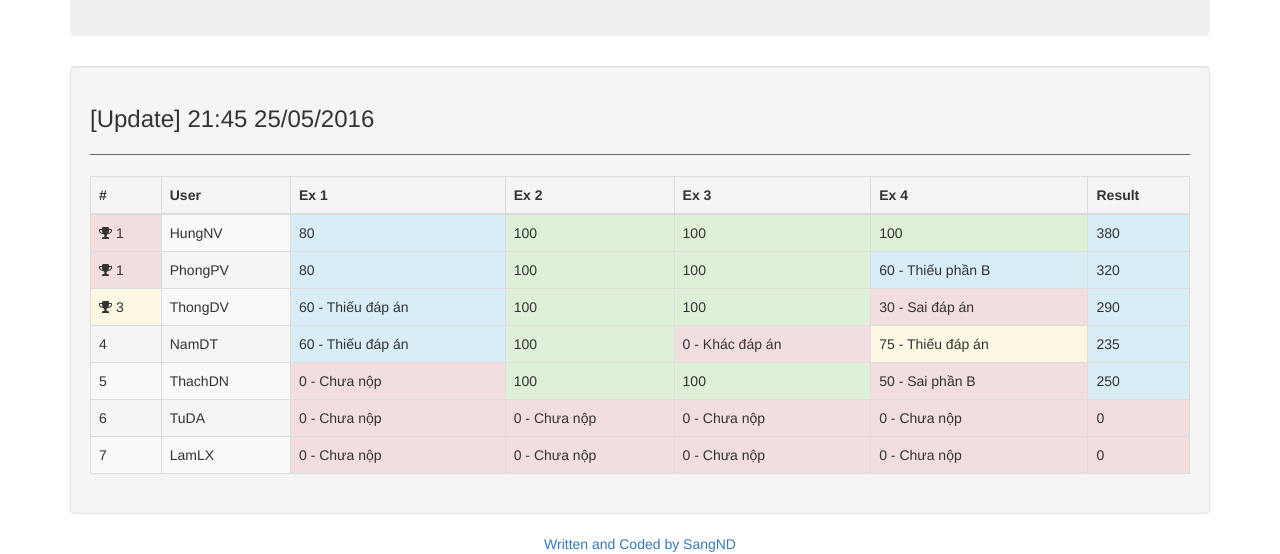
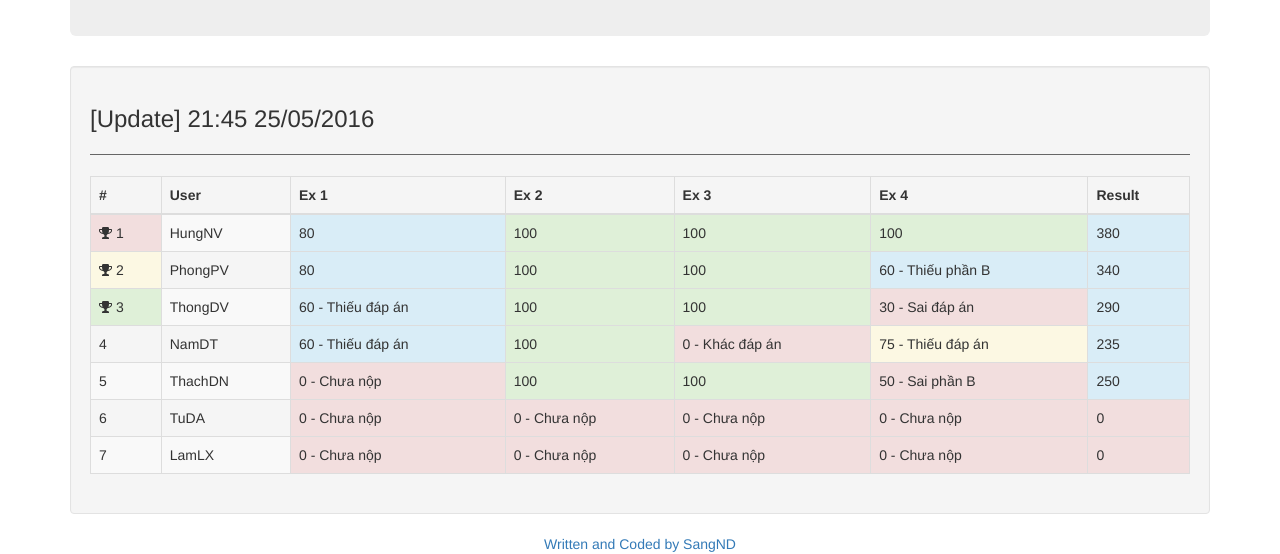
Before and after one commit to dacsang97/scoreboard, a plain HTML site: page index.html in a window 1280 px wide. Shown: the part 307-861 px from the top of the page. Drawn offline with nearby package versions, Linux system fonts and the light colour scheme.

Commit message:
update 21h45

```diff
--- a/index.html
+++ b/index.html
@@ -79,18 +79,18 @@
       <td class="info">380</td>
     </tr>
   	<tr>
-  		<td class="danger"><i class="fa fa-trophy"></i> 1</td>
+  		<td class="warning"><i class="fa fa-trophy"></i> 2</td>
 
       <td>PhongPV</td>
       <td class="info">80</td>
       <td class="success">100</td>
       <td class="success">100</td>
       <td class="info">60 - Thiếu phần B</td>
-      <td class="info">320</td>
+      <td class="info">340</td>
     </tr>
 
   	<tr>
-  		<td class="warning"><i class="fa fa-trophy"></i> 3</td>
+  		<td class="success"><i class="fa fa-trophy"></i> 3</td>
 
       <td>ThongDV</td>
       <td class="info">60 - Thiếu đáp án</td>
```
